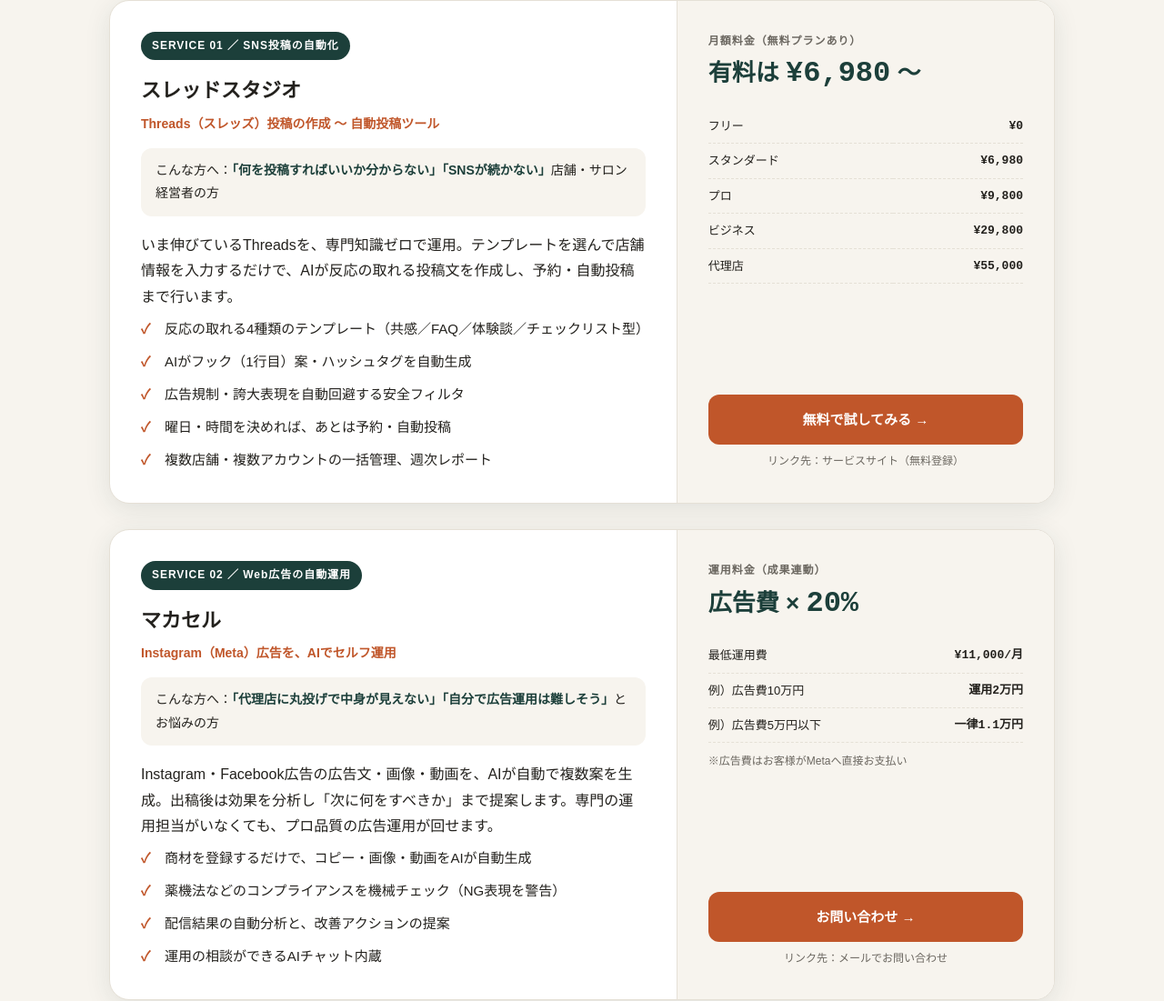
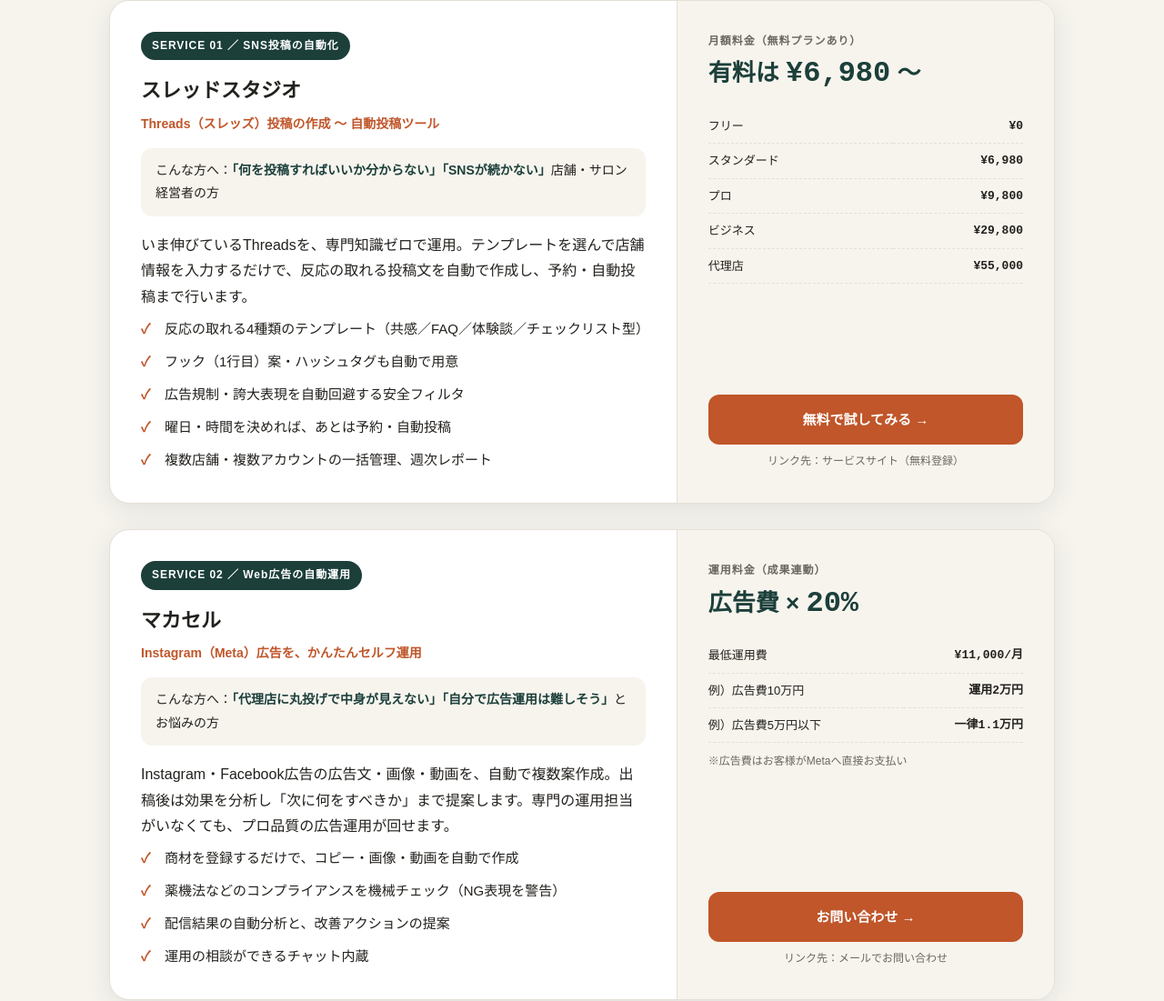
Before and after one commit to shittoruad-gif/service-lp, a plain HTML site: page index.html in a window 1280 px wide. Shown: the part 985-2086 px from the top of the page at 91% size. Drawn offline with Linux system fonts and the light colour scheme.

Commit message:
「AIが作る」を前に出さない書き方に・Moveactを「自社」と書かない（三上様指示・文言のみ）
Co-Authored-By: Claude Opus 5.5 <noreply@anthropic.com>

```diff
--- a/index.html
+++ b/index.html
@@ -148,10 +148,10 @@
           <h3>スレッドスタジオ</h3>
           <div class="sub">Threads（スレッズ）投稿の作成 〜 自動投稿ツール</div>
           <div class="for">こんな方へ：<b>「何を投稿すればいいか分からない」「SNSが続かない」</b>店舗・サロン経営者の方</div>
-          <p>いま伸びているThreadsを、専門知識ゼロで運用。テンプレートを選んで店舗情報を入力するだけで、AIが反応の取れる投稿文を作成し、予約・自動投稿まで行います。</p>
+          <p>いま伸びているThreadsを、専門知識ゼロで運用。テンプレートを選んで店舗情報を入力するだけで、反応の取れる投稿文を自動で作成し、予約・自動投稿まで行います。</p>
           <ul class="feat">
             <li>反応の取れる4種類のテンプレート（共感／FAQ／体験談／チェックリスト型）</li>
-            <li>AIがフック（1行目）案・ハッシュタグを自動生成</li>
+            <li>フック（1行目）案・ハッシュタグも自動で用意</li>
             <li>広告規制・誇大表現を自動回避する安全フィルタ</li>
             <li>曜日・時間を決めれば、あとは予約・自動投稿</li>
             <li>複数店舗・複数アカウントの一括管理、週次レポート</li>
@@ -179,14 +179,14 @@
         <div class="body">
           <span class="badge">SERVICE 02 ／ Web広告の自動運用</span>
           <h3>マカセル</h3>
-          <div class="sub">Instagram（Meta）広告を、AIでセルフ運用</div>
+          <div class="sub">Instagram（Meta）広告を、かんたんセルフ運用</div>
           <div class="for">こんな方へ：<b>「代理店に丸投げで中身が見えない」「自分で広告運用は難しそう」</b>とお悩みの方</div>
-          <p>Instagram・Facebook広告の広告文・画像・動画を、AIが自動で複数案を生成。出稿後は効果を分析し「次に何をすべきか」まで提案します。専門の運用担当がいなくても、プロ品質の広告運用が回せます。</p>
+          <p>Instagram・Facebook広告の広告文・画像・動画を、自動で複数案作成。出稿後は効果を分析し「次に何をすべきか」まで提案します。専門の運用担当がいなくても、プロ品質の広告運用が回せます。</p>
           <ul class="feat">
-            <li>商材を登録するだけで、コピー・画像・動画をAIが自動生成</li>
+            <li>商材を登録するだけで、コピー・画像・動画を自動で作成</li>
             <li>薬機法などのコンプライアンスを機械チェック（NG表現を警告）</li>
             <li>配信結果の自動分析と、改善アクションの提案</li>
-            <li>運用の相談ができるAIチャット内蔵</li>
+            <li>運用の相談ができるチャット内蔵</li>
           </ul>
         </div>
         <div class="side">
@@ -212,7 +212,7 @@
           <h3>Keiro（ケイロ）</h3>
           <div class="sub">公式LINEの「どの広告から友だち追加されたか」を可視化</div>
           <div class="for">こんな方へ：<b>「広告は出しているが、本当にLINE登録や来院につながっているのか分からない」</b>方</div>
-          <p>広告のクリックから公式LINEの友だち追加までを、面倒な認証画面なしで自動でひも付け。その成果をMeta・TikTok広告へ自動でフィードバックすることで、広告のAIが学習し、配信精度が上がっていきます。</p>
+          <p>広告のクリックから公式LINEの友だち追加までを、面倒な認証画面なしで自動でひも付け。その成果をMeta・TikTok広告へ自動でフィードバックすることで、広告の配信の仕組みが学習し、配信精度が上がっていきます。</p>
           <ul class="feat">
             <li>広告クリック → LINE友だち追加を自動ひも付け（登録のじゃまをしません）</li>
             <li>Meta / TikTok へのコンバージョン自動連携（CV最適化）</li>
@@ -241,7 +241,7 @@
           <h3>LP制作</h3>
           <div class="sub">成約につながる「勝ちパターン」に沿った集客ページ制作</div>
           <div class="for">こんな方へ：<b>「ページはあるが問い合わせが来ない」「広告の受け皿が弱い」</b>方</div>
-          <p>数多くの成功事例から導いた“集客LPの黄金構成（10ステップ）”に沿って制作。AIを活用した制作フローで、スピーディかつ高品質にご提供します。広告（マカセル）の受け皿として最適化された、申し込みに直結するページをつくります。</p>
+          <p>数多くの成功事例から導いた“集客LPの黄金構成（10ステップ）”に沿って制作。効率化した制作フローで、スピーディかつ高品質にご提供します。広告（マカセル）の受け皿として最適化された、申し込みに直結するページをつくります。</p>
           <ul class="feat">
             <li>治療院・店舗ビジネスで実証済みの黄金構成テンプレートに準拠</li>
             <li>ファーストビュー・お客様の声・料金・FAQ・申込導線まで網羅</li>
```
